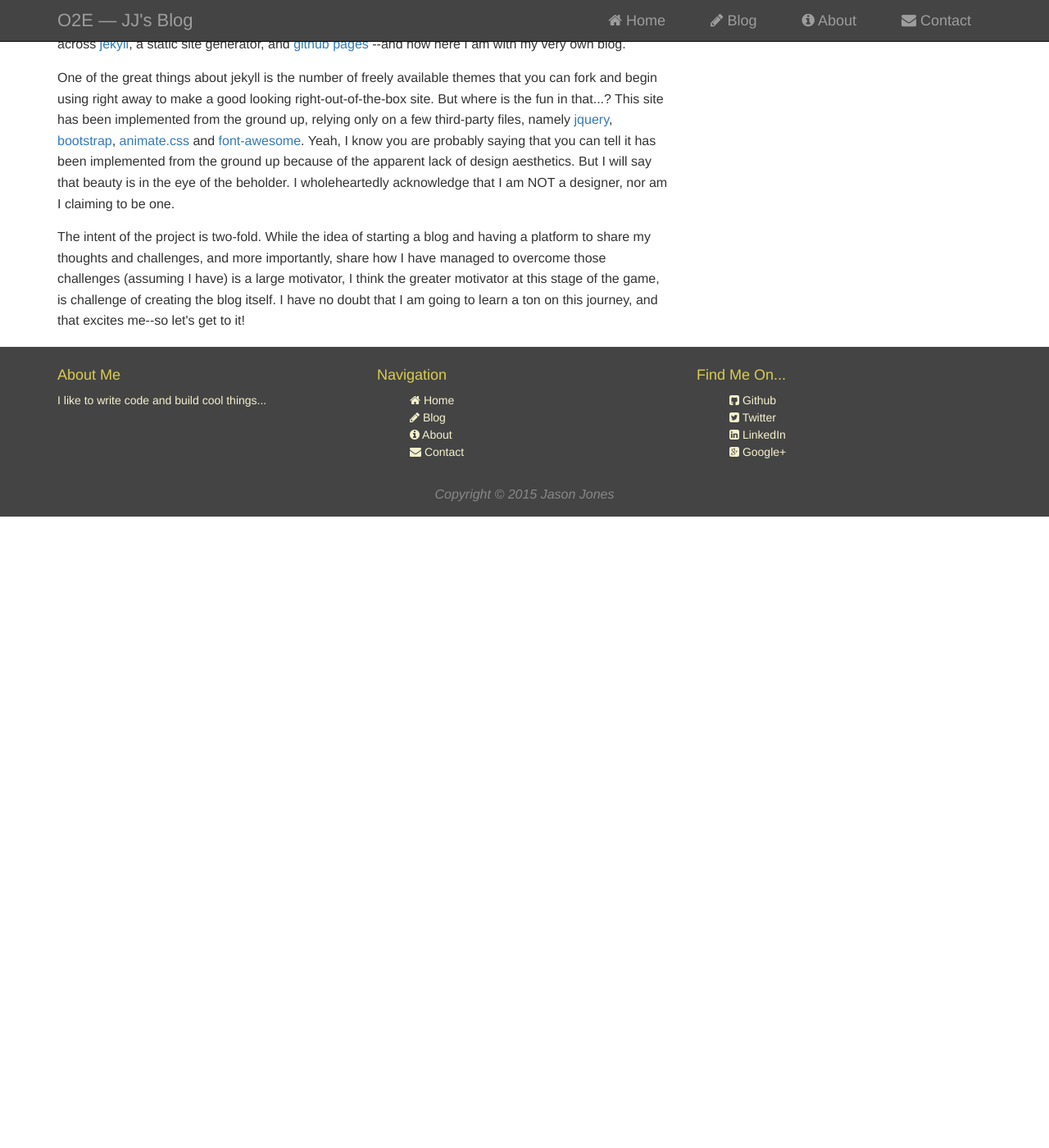
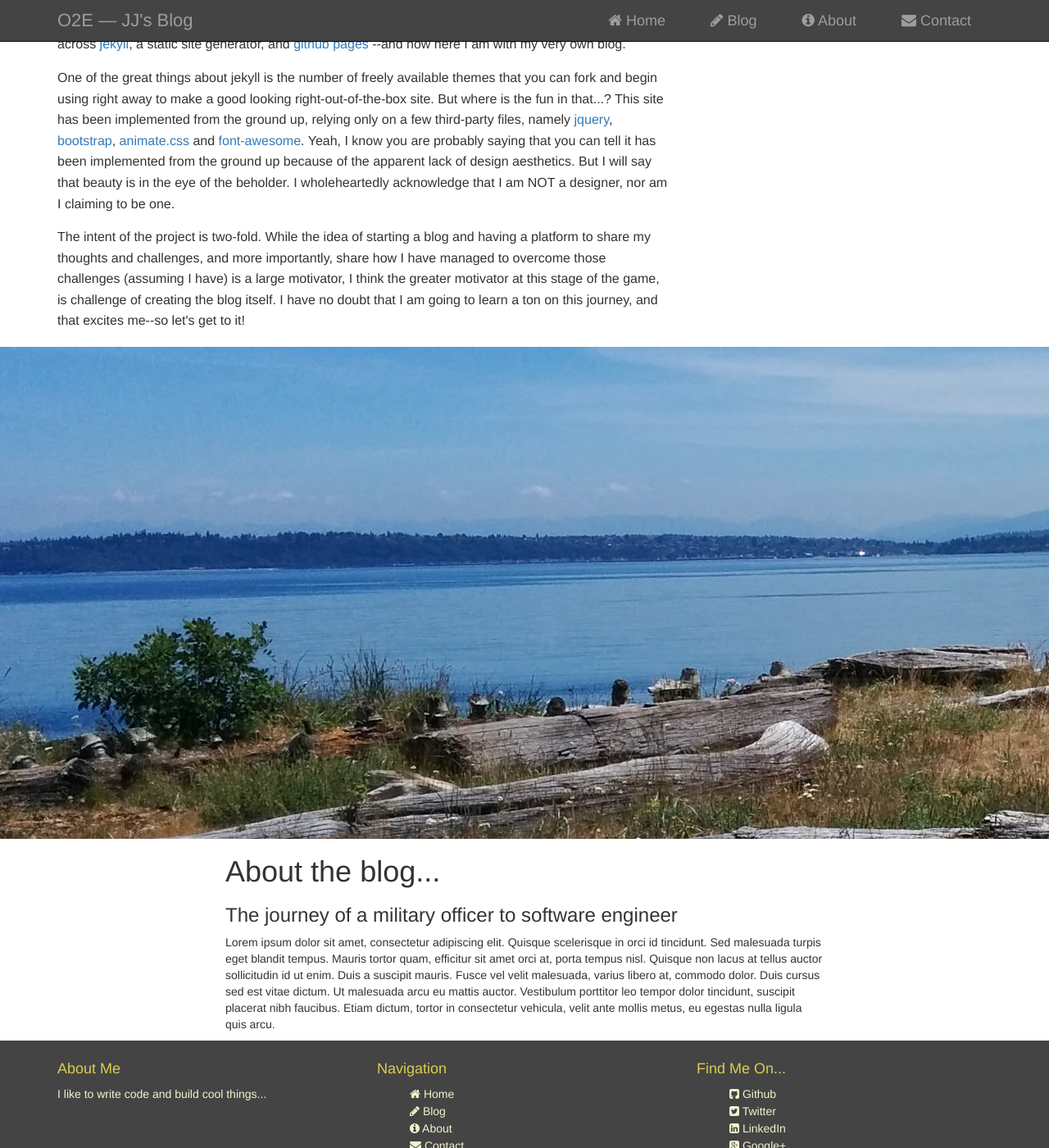
Before and after one commit to jasonsjones/jasonsjones.github.io, a Jekyll site: the page built from index.html, in a window 1280 px wide and 1400 px high, scrolled down 1177 px. Shown: the whole window at 82% size. Built offline with Jekyll 4.4.1, drawn with Linux system fonts in a browser that asks for light colours; before the commit the page ends 1807 px from its top, so only the background shows below that.

Commit message:
Refactor blog page; include about pg on index

```diff
--- a/_includes/navbar.html
+++ b/_includes/navbar.html
@@ -22,7 +22,7 @@
                     <a href="/blog"><i class="fa fa-pencil"></i> Blog</a>
                 </li>
                 <li {% if page.url == '/about/index.html' %} class="active" {% endif %}>
-                    <a href="/about"><i class="fa fa-info-circle"></i> About</a>
+                    <a href="/#about"><i class="fa fa-info-circle"></i> About</a>
                 </li>
                 <li {% if page.url == '/contact/index.html' %} class="active" {% endif %}>
                     <a href="/"><i class="fa fa-envelope"></i> Contact</a>
--- a/_sass/_base.scss
+++ b/_sass/_base.scss
@@ -85,6 +85,23 @@ header {
     }
 }
 
+.banner-slim {
+    margin-top: 50px;
+    width: 100%;
+    height: 130px;
+    background-image: url('../img/blog-header.jpg');
+    background-size: cover;
+    overflow: auto;
+
+    h1 {
+        background-color: rgba(254, 254, 254, 0.5);
+        padding: 20px;
+        display: inline-block;
+        border-radius: 10px;
+        color: black;
+    }
+}
+
 .main-content {
     min-height: 600px;
 
@@ -95,6 +112,14 @@ header {
     p {
         @include para-text;
     }
+}
+
+.middle-img {
+    width: 100%;
+    height: 600px;
+    background-image: url('../img/puget-sound.jpg');
+    background-size: cover;
+    background-attachment: fixed
 }
 
 .posts {
--- a/blog/index.html
+++ b/blog/index.html
@@ -1,11 +1,10 @@
 ---
-layout: default
+layout: blog_list
 ---
 
 <div class="container">
 
     <section class="main-content col-sm-7 col-sm-offset-1" id="next-section">
-        <h1>Blog Posts</h1>
 
         <div class="posts">
             {% for post in site.posts %}
--- a/index.html
+++ b/index.html
@@ -75,6 +75,28 @@ layout: default
         </aside>
     </div>
 
+</div>
 
+<div class="middle-img">
+</div>
+
+<div class="container">
+
+    <section class="about col-sm-8 col-sm-offset-2" id="about">
+        <h1>About the blog...</h1>
+        <h3>{{site.description}}</h3>
+        <p>
+
+            Lorem ipsum dolor sit amet, consectetur adipiscing elit. Quisque scelerisque in
+            orci id tincidunt. Sed malesuada turpis eget blandit tempus. Mauris tortor quam,
+            efficitur sit amet orci at, porta tempus nisl. Quisque non lacus at tellus auctor
+            sollicitudin id ut enim. Duis a suscipit mauris. Fusce vel velit malesuada,
+            varius libero at, commodo dolor. Duis cursus sed est vitae dictum. Ut
+            malesuada arcu eu mattis auctor. Vestibulum porttitor leo tempor dolor
+            tincidunt, suscipit placerat nibh faucibus. Etiam dictum, tortor in consectetur
+            vehicula, velit ante mollis metus, eu egestas nulla ligula quis arcu.
+
+        </p>
+    </section>
 
 </div>
```
